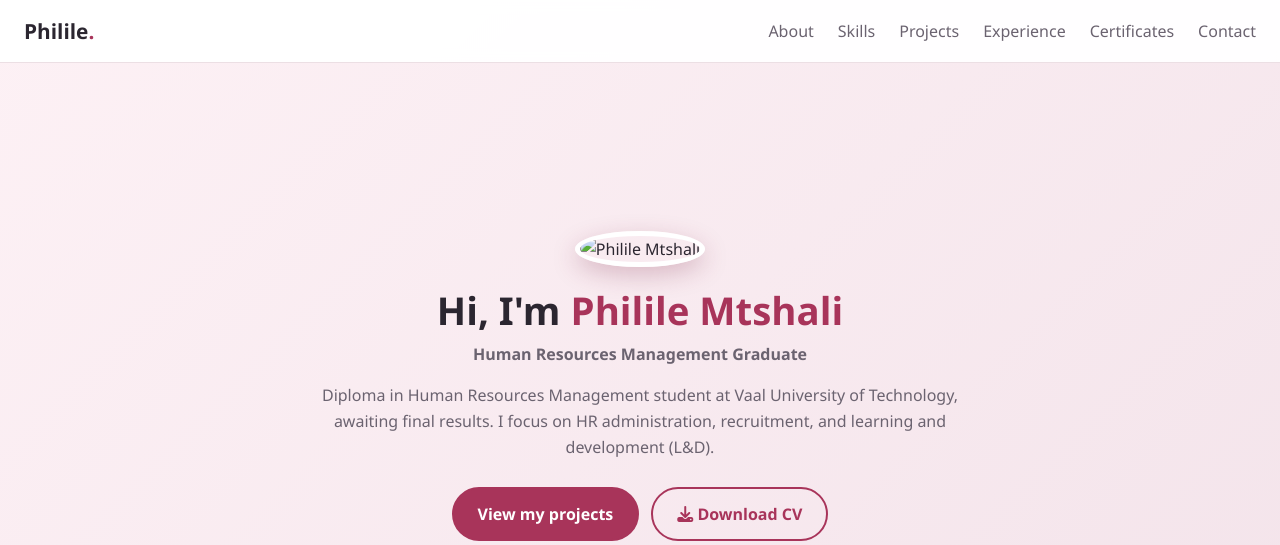
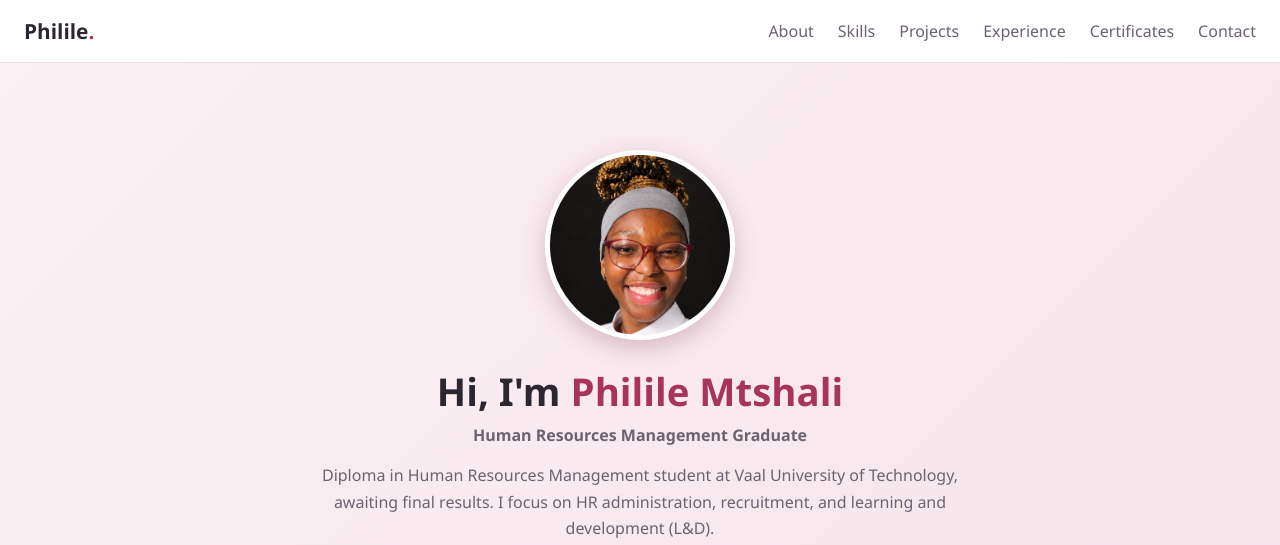
Before and after one commit to Mtshali-Philile/PHILILE-MTSHALI, a plain HTML site: page index.html in a window 1280 px wide. Shown: the top 545 px of the page. Drawn offline with Linux system fonts and the light colour scheme.

Commit message:
Update image source for profile picture

```diff
--- a/index.html
+++ b/index.html
@@ -92,7 +92,7 @@ footer{background:#1a0f16;color:#b9a8b2;text-align:center;padding:18px;font-size
 
 <section id="home" class="hero-section">
   <div class="hero-content">
-    <img src="Images/Philile.jpg" alt="Philile Mtshali" class="profile-img">
+    <img src="Philile.jpg" alt="Philile Mtshali" class="profile-img">
     <h1>Hi, I'm <span class="highlight">Philile Mtshali</span></h1>
     <p class="role">Human Resources Management Graduate</p>
     <p>Diploma in Human Resources Management student at Vaal University of Technology, awaiting final results. I focus on HR administration, recruitment, and learning and development (L&amp;D).</p>
```
